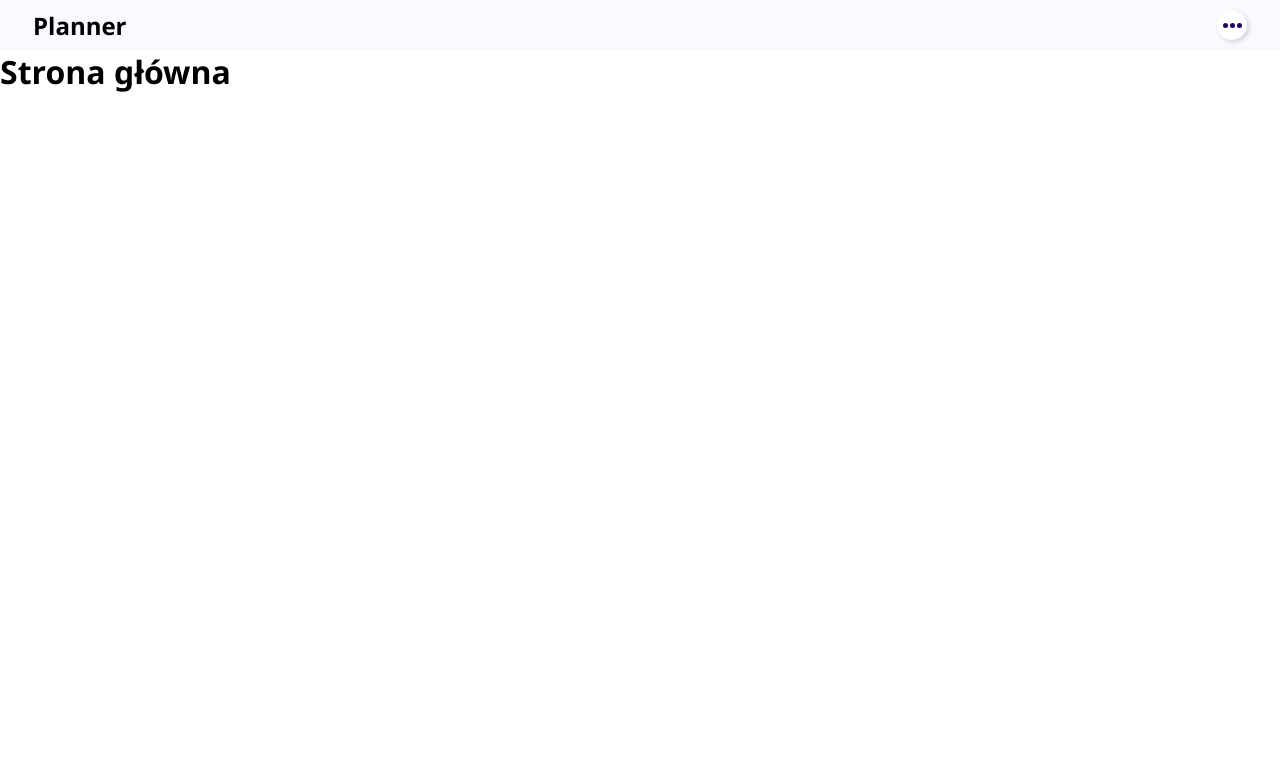
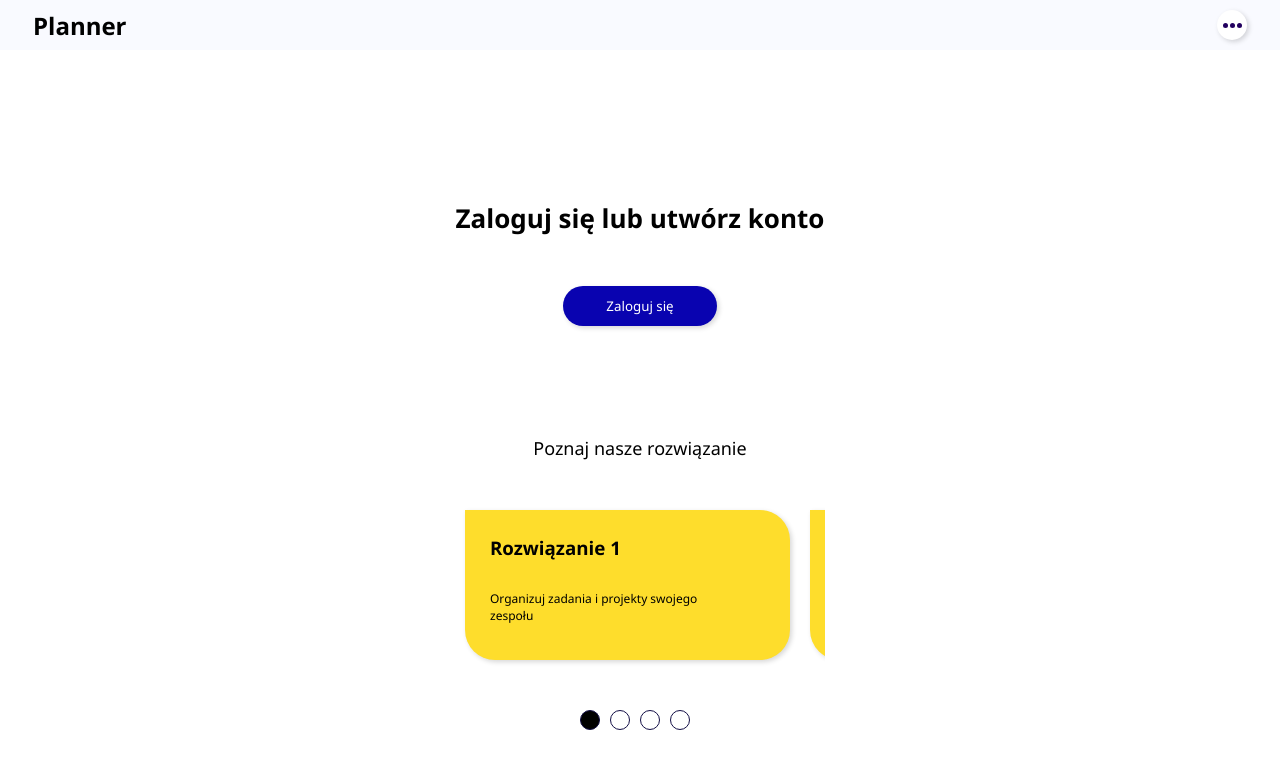
Before and after one commit to Bartlomiej95/FrontendPlannerV2, a React (Create React App) app: page / in a window 1280 px wide. Shown: the top 768 px of the page. Built offline with nearby package versions, Linux system fonts and the light colour scheme.

Commit message:
Added Banner section to HomePage - create new components as Button, Heading, Paragraph. Added static data with static description on main page

```diff
--- /dev/null
+++ b/src/components/Button/Button.tsx
@@ -0,0 +1,34 @@
+import styled from 'styled-components';
+
+
+export const Button = styled.button`
+    display: block;
+    width: ${({ theme }) => theme.Button.mobileWidth};
+    height: ${({ theme }) => theme.Button.mobileHeight};
+    background-color: ${({ theme }) => theme.Button.primaryBcgColor};
+    border-radius: ${({ theme }) => theme.Button.borderRadius};
+    color: ${({ theme }) => theme.Button.primaryColor};
+    cursor: pointer;
+    outline: none;
+    margin: 0 auto;
+
+    :hover {
+        background-color: ${({ theme }) => theme.primaryHoverBcgColor}
+    }
+`;
+
+export const SecButton = styled.button`
+    width: ${({ theme }) => theme.Button.mobileWidth};
+    height: ${({ theme }) => theme.Button.mobileHeight};
+    background-color: ${({ theme }) => theme.Button.secondaryBcgColor};
+    border-radius: ${({ theme }) => theme.Button.borderRadius};
+    color: ${({ theme }) => theme.Button.secondaryColor};
+    border: 1px solid ${({ theme }) => theme.Button.secondaryColor};
+    cursor: pointer;
+    outline: none;
+
+    :hover {
+        background-color: ${({ theme }) => theme.Button.secondaryHoverBcgColor};
+        color: ${({ theme }) => theme.Button.secondaryHoverColor};
+    }
+`;
--- /dev/null
+++ b/src/components/Heading/Heading.tsx
@@ -0,0 +1,17 @@
+import styled from 'styled-components';
+
+export const Heading = styled.h1`
+    font-size: ${({ theme }) => theme.Heading.mobileFontSize};
+    text-align: center;
+`;
+
+
+export const SubHeading = styled.h2`
+    font-size: ${({ theme }) => theme.SubHeading.mobileFontSize};
+    text-align: center;
+    font-weight: 500;
+`;
+
+export const SubSubHeading = styled.h3`
+
+`;
--- /dev/null
+++ b/src/components/Paragraph/Paragraph.ts
@@ -0,0 +1,6 @@
+import styled from 'styled-components';
+
+export const Paragraph = styled.p`
+    font-size: ${({ theme }) => theme.Paragraph.mobileFontSize};
+    text-align: left;
+`;
--- /dev/null
+++ b/src/data/staticData.ts
@@ -0,0 +1,65 @@
+export const data = {
+    solutions: [
+        {
+            id: 1,
+            content: 'Organizuj zadania i projekty swojego zespołu',
+        },
+        {
+            id: 2,
+            content: 'Wymieniaj swoje uwagi z innymi członkami zespołu',
+        },
+        {
+            id: 3,
+            content: 'Przydziel odpowiednie osoby do odpowiednich zadań',
+        },
+        {
+            id: 4,
+            content: 'Przeglądaj specyfikacje projektu',
+        }
+    ],
+    functions: [
+        {
+            id: 1,
+            content: 'Zarządzanie zadaniami w firmie lub zespole',
+        },
+        {
+            id: 2,
+            content: 'Tworzenie nowych zadań oraz projektów',
+        },
+        {
+            id: 3,
+            content: 'Śledzenie postępów w projekcie',
+        },
+        {
+            id: 4,
+            content: 'Zarządzanie zadaniami w firmie lub zespole',
+        }
+    ],
+    faq: [
+        {
+            id:1,
+            question: 'Pytanie 1',
+            answer: 'Odpowiedz nr 1 jest bardzo wyczerpująca i nie pozostawiająca żadnych złudzń',
+        },
+        {
+            id:2,
+            question: 'Pytanie 2',
+            answer: 'Lorem ipsum dolor sit ameut feris lorem super alor da elkont',
+        },
+        {
+            id:3,
+            question: 'Pytanie 3',
+            answer: 'Lorem ipsum dolor sit ameut feris lorem super alor da elkont Lorem ipsum dolor sit ameut feris lorem super alor da elkont',
+        },
+        {
+            id:4,
+            question: 'Pytanie 4',
+            answer: 'Lorem ipsum dolor sit ameut feris lorem super alor da elkont, rem ipsum dolor sit ameut feris lorem super alor da elkont',
+        },
+        {
+            id:5,
+            question: 'Pytanie 5',
+            answer: 'Lorem ipsum dolor sit ameut feris lorem super aloament dolar esu euros lorsie akumel ent ss polksi sois dolor sit emut lorem iosuns',
+        },
+    ]
+}
--- /dev/null
+++ b/src/molecules/AboutPlannerCard/AboutPlannerCard.tsx
@@ -0,0 +1,43 @@
+import styled from 'styled-components';
+import { SubSubHeading } from '../../components/Heading/Heading';
+import { Paragraph } from '../../components/Paragraph/Paragraph';
+
+const WrapperBannerCard = styled.div<{ readonly activeId: number}>`
+    width: 325px;
+    min-width: 325px;
+    height: 150px;
+    background-color: #FEDD2C;
+    border-top-left-radius: 0;
+    border-bottom-left-radius: 30px;
+    border-bottom-right-radius: 30px;
+    border-top-right-radius: 30px;
+    box-shadow: 2px 2px 5px 0px rgba(0, 0, 0, 0.16);
+    margin: 50px 10px;
+    flex-basis: 1;
+    transform: translateX(calc( -345px * ${props => (props.activeId - 1)} ));
+
+`;
+
+const SubSubHeadingBannerCard = styled(SubSubHeading)`
+    padding: 25px 0 30px 25px;
+`;
+
+const ParagraphBannerCard = styled(Paragraph)`
+    padding: 0 50px 25px 25px;
+`;
+
+interface Props {
+    id: number,
+    content: string,
+    activeId: number,
+}
+
+
+export const AboutPlannerCard = ({id, content, activeId}: Props) => {
+    return(
+        <WrapperBannerCard activeId={activeId}>
+            <SubSubHeadingBannerCard>Rozwiązanie {id}</SubSubHeadingBannerCard>
+            <ParagraphBannerCard>{content}</ParagraphBannerCard>
+        </WrapperBannerCard>
+    )
+}
--- /dev/null
+++ b/src/organisms/Banner/Banner.tsx
@@ -0,0 +1,102 @@
+import {SyntheticEvent, useState} from "react";
+import styled from "styled-components";
+import {Heading, SubHeading} from "../../components/Heading/Heading";
+import {Button} from "../../components/Button/Button";
+import { data } from "../../data/staticData";
+import { AboutPlannerCard } from "../../molecules/AboutPlannerCard/AboutPlannerCard";
+
+const Wrapper = styled.section`
+    width: 100vw;
+    min-height: 800px;
+    padding-top: 150px;
+    margin: 0 auto 50px auto;
+`;
+
+const LoginButton = styled(Button)`
+    margin: 50px auto 110px auto;
+    box-shadow: 2px 2px 5px 0px rgba(0, 0, 0, 0.16);
+    border: 0px;
+`;
+
+const CardNavigation = styled.div`
+    display: flex;
+    flex-direction: row;
+    flex-wrap: nowrap;
+    justify-content: center;
+    margin: 0 auto;
+`;
+
+const CardWrapper = styled.div<{ readonly activeId: number }>`
+    display: flex;
+    flex-direction: row;
+    flex-wrap: nowrap;
+    width: 335px;
+    overflow: hidden;
+    margin: 0 auto;
+    @media(min-width: 600px){
+        width: 370px;
+    }
+`;
+
+const SingleNav = styled.div<{ readonly isActive: boolean }>`
+    width: 20px;
+    height: 20px;
+    border-radius: 10px;
+    border: 1px solid #120D45;
+    background-color: ${({ isActive }) => isActive === true ? 'black' : 'white'};
+    margin-right: 10px;
+    :hover{
+        cursor: pointer;
+    }
+`;
+
+export const Banner = () => {
+    // property which save information about id active nav ( nav - i mean active navigation circle )
+    const [idActiveNav, setIdActiveNav] = useState(1);
+
+    const handleClick = (e: SyntheticEvent, id: number) => {
+        e.preventDefault();
+        setIdActiveNav(id);
+    }
+
+    const checkActive = (idNav: number) => {
+        // we are checking if id clicked nav is the same as id actual active nav
+        // we are changing status of property isActive
+        if(idNav === idActiveNav){
+            return true;
+        }
+        return false;
+    }
+
+    return(
+    <Wrapper>
+        <Heading>Zaloguj się lub utwórz konto</Heading>
+        <LoginButton>Zaloguj się </LoginButton>
+        <SubHeading>Poznaj nasze rozwiązanie</SubHeading>
+        <CardWrapper activeId={idActiveNav}>
+            {
+                data.solutions.map(item => (
+                    <AboutPlannerCard
+                        key={item.id}
+                        id={item.id}
+                        content={item.content}
+                        activeId={idActiveNav}
+                    />
+                ))
+            }
+        </CardWrapper>
+        <CardNavigation >
+            {
+                data.solutions.map(item => (
+                    <SingleNav
+                        key={item.id}
+                        onClick={(e) => handleClick(e, item.id)}
+                        isActive={checkActive(item.id)}
+                    />
+                ))
+            }
+        </CardNavigation>
+
+    </Wrapper>
+    );
+}
--- a/src/theme/mainTheme.ts
+++ b/src/theme/mainTheme.ts
@@ -21,7 +21,7 @@ export const theme = {
 
     // ** Headings
     Heading: {
-        mobileFontSize: '28px',
+        mobileFontSize: '26px',
         laptopFontSize: '30px',
         desktopFontSize: '32px',
     },
@@ -30,7 +30,11 @@ export const theme = {
         mobileFontSize: '18px',
         laptopFontSize: '20px',
         desktopFontSize: '22px',
-    }
+    },
 
     // Headings **
+
+    Paragraph: {
+        mobileFontSize: '12px',
+    },
 }
--- a/src/views/HomePage.tsx
+++ b/src/views/HomePage.tsx
@@ -1,6 +1,7 @@
 import React from "react";
 import styled from "styled-components";
 import { Header } from "../organisms/Header/Header";
+import {Banner} from "../organisms/Banner/Banner";
 
 const Wrapper = styled.div`
     width: 100vw;
@@ -12,7 +13,7 @@ export const HomePage = () => {
     return(
         <Wrapper>
             <Header />
-            <h1>Strona główna</h1>
+            <Banner />
         </Wrapper>
     )
 }
```
